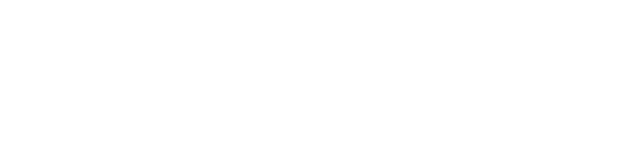
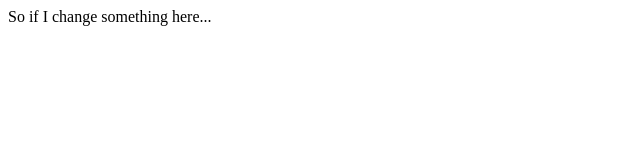
Before and after one commit to xardalx/Dripsea, a plain HTML site: page index.html in a window 1280 px wide. Shown: the whole page, without its empty margins (0-640 px from the left). Drawn offline with Linux system fonts and the light colour scheme.

Commit message:
Update index.html

```diff
--- a/index.html
+++ b/index.html
@@ -6,6 +6,6 @@
     <title>Dripsea</title>
 </head>
 <body>
-
+    So if I change something here...
 </body>
 </html>
```
